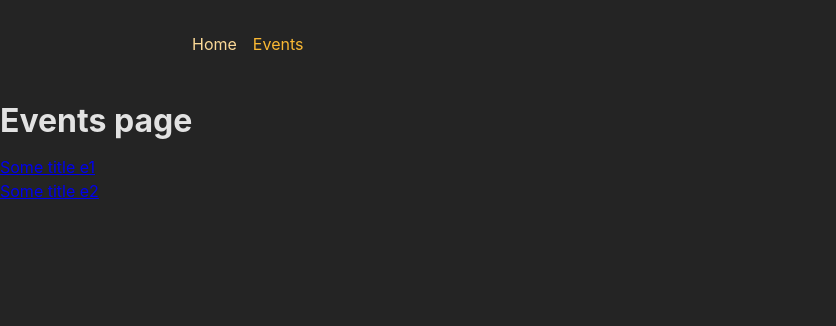
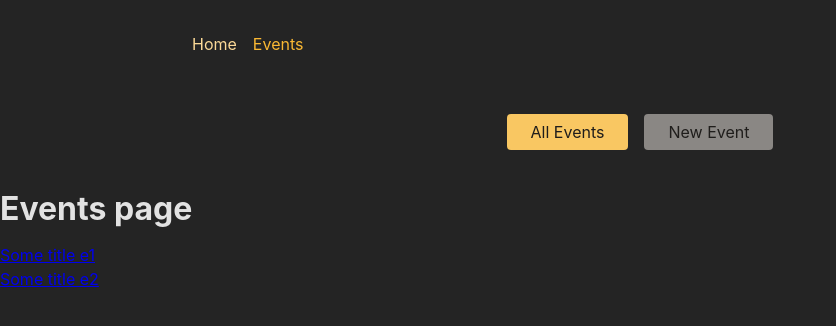
Before and after one commit to KozerT/react-app-multi-page-spa, a React (Vite) app in the folder frontend/: page /events in a window 1280 px wide. Shown: the top 326 px of the page, without its empty margins (0-836 px from the left). Built offline with nearby package versions, Linux system fonts and the light colour scheme.

Commit message:
feat: add Events Root layout page component

```diff
--- a/frontend/src/App.jsx
+++ b/frontend/src/App.jsx
@@ -5,6 +5,7 @@
 import NewEventPage from "./pages/NewEventPage.jsx";
 import EditEventPage from "./pages/EditEventPage.jsx";
 import RootLayout from "./pages/Root.jsx";
+import EventsRoot from "./pages/EventsRoot.jsx";
 
 const router = createBrowserRouter([
   {
@@ -12,11 +13,16 @@
     element: <RootLayout />,
     children: [
       { index: true, element: <HomePage /> },
-      { path: "events", element: <EventsPage /> },
-      { path: "events/:eventId", element: <EventDetailPage /> },
-      { path: "events/new", element: <NewEventPage /> },
-      { path: "events/new", element: <NewEventPage /> },
-      { path: "events/:eventId/edit", element: <EditEventPage /> },
+      {
+        path: "events",
+        element: <EventsRoot />,
+        children: [
+          { index: true, element: <EventsPage /> },
+          { path: ":eventId", element: <EventDetailPage /> },
+          { path: "new", element: <NewEventPage /> },
+          { path: ":eventId/edit", element: <EditEventPage /> },
+        ],
+      },
     ],
   },
 ]);
--- a/frontend/src/components/EventsNavigation.jsx
+++ b/frontend/src/components/EventsNavigation.jsx
@@ -1,3 +1,4 @@
+import { NavLink } from "react-router-dom";
 import classes from "./EventsNavigation.module.css";
 
 function EventsNavigation() {
@@ -6,10 +7,23 @@
       <nav>
         <ul className={classes.list}>
           <li>
-            <a href="/events">All Events</a>
+            <NavLink
+              to="/events"
+              className={({ isActive }) =>
+                isActive ? classes.active : undefined
+              }
+              end>
+              All Events
+            </NavLink>
           </li>
           <li>
-            <a href="/events/new">New Event</a>
+            <NavLink
+              to="/events/new"
+              className={({ isActive }) =>
+                isActive ? classes.active : undefined
+              }>
+              New Event
+            </NavLink>
           </li>
         </ul>
       </nav>
--- a/frontend/src/pages/EditEventPage.jsx
+++ b/frontend/src/pages/EditEventPage.jsx
@@ -1,5 +1,7 @@
 const EditEventPage = () => {
-  return <div></div>;
+  return <div>
+          <h1>Edit Event page</h1>
+  </div>;
 };
 
 export default EditEventPage;
--- a/frontend/src/pages/EventDetailPage.jsx
+++ b/frontend/src/pages/EventDetailPage.jsx
@@ -1,7 +1,11 @@
+import { useParams } from "react-router";
+
 const EventDetailPage = () => {
+  const params = useParams();
   return (
     <div>
       <h1>Event Detail Page page</h1>
+      <p> Event ID: {params.eventId}</p>
     </div>
   );
 };
--- /dev/null
+++ b/frontend/src/pages/EventsRoot.jsx
@@ -0,0 +1,13 @@
+import { Outlet } from "react-router";
+import EventsNavigation from "../components/EventsNavigation";
+
+const EventsRoot = () => {
+  return (
+    <>
+      <EventsNavigation />
+      <Outlet />
+    </>
+  );
+};
+
+export default EventsRoot;
```
